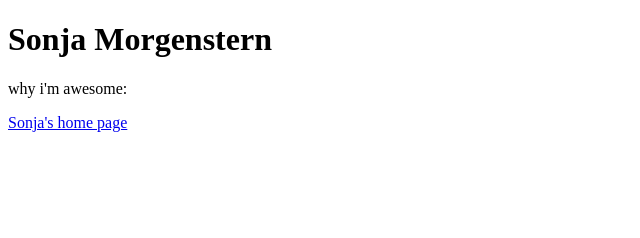
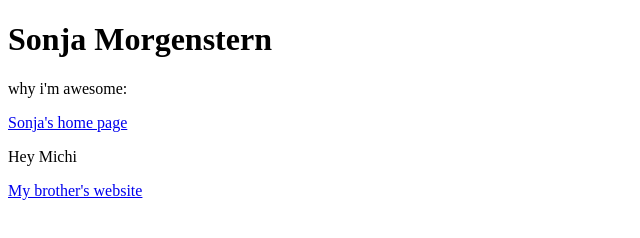
Before and after one commit to MorningstarSonja/MorningstarSonja.github.io, a plain HTML site: page index.html in a window 1280 px wide. Shown: the whole page, without its empty margins (0-640 px from the left). Drawn offline with Linux system fonts and the light colour scheme.

Commit message:
Update index.html

```diff
--- a/index.html
+++ b/index.html
@@ -6,6 +6,7 @@
     <p>why i'm awesome:</p>
      <a href="http://sonjamorgenstern.com/">Sonja's home page </a>
 <!--yay fab amazing! You rock-->
-<a href="http://michim.de/" My brother's website </a>
+<p>Hey Michi</p>
+<a href="http://michim.de/"> My brother's website </a>
 </body>
  </html>
```
